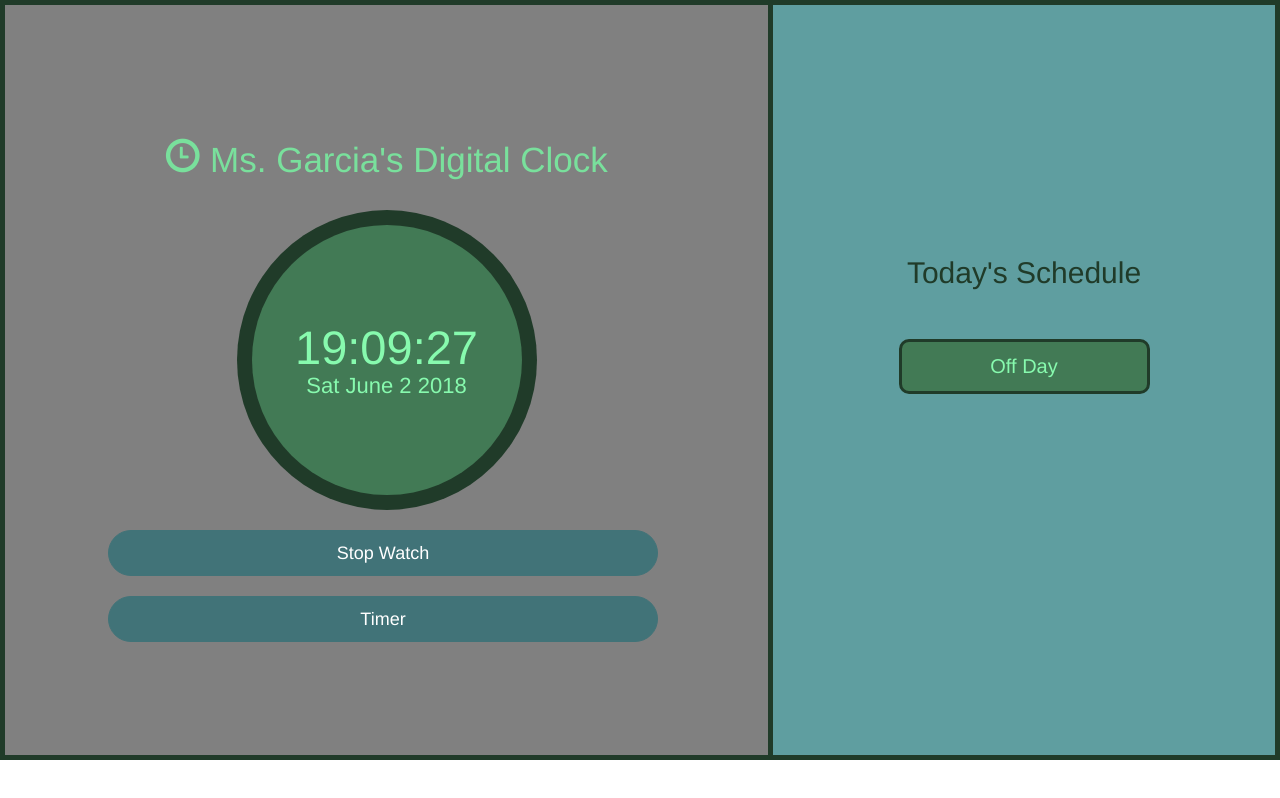
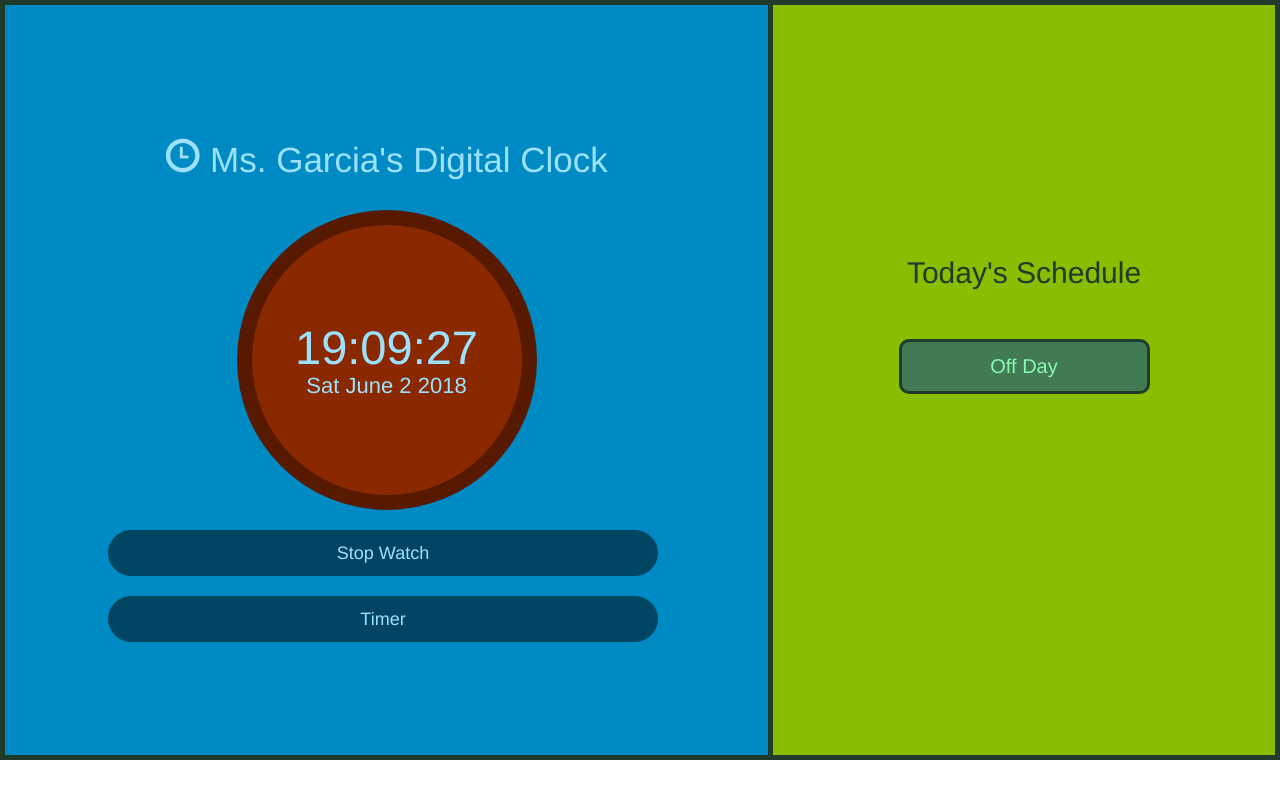
Before and after one commit to karen-edith/clock, a React (Create React App) app in the folder digclock/: page / in a window 1280 px wide. Built offline with nearby package versions, Linux system fonts and the light colour scheme.

Commit message:
styled to match school colors

```diff
--- a/digclock/src/App.css
+++ b/digclock/src/App.css
@@ -5,7 +5,7 @@
 .container {
   width: 60%;
   height: 95vh;
-  background-color:#808080;
+  background-color: #008ac3;
   float:left;
   display: flex;
   flex-direction: column;
@@ -16,7 +16,7 @@
 }
 
 .schedule{
-  background-color: #5F9EA0;
+  background-color: #88bd00;
   width: 40%;
   float: right;
   border: 5px solid #203B29;
@@ -55,7 +55,7 @@
   margin: 0 auto;
   border-radius: 10px;
   margin-bottom: 10px;
-  background-color: #427A55;
+  background-color: #264732;
   color: black;
 }
 
@@ -67,7 +67,7 @@
   text-align: center;
   margin: 0 auto;
   width: 70%;
-  color: #79E09C;
+  color: #9ce2ff;
   margin-bottom: 20px;
 }
 
@@ -80,7 +80,7 @@
   display: flex;
   flex-direction: column;
   justify-content: center;
-  background-color: #203B29;
+  background-color: #571900;
 }
 
 .digitalwatchinner{
@@ -92,7 +92,7 @@
   display: flex;
   flex-direction: column;
   justify-content: center;
-  background-color: #427A55;
+  background-color: #8a2800;
 }
 
 .time{
@@ -100,7 +100,7 @@
   margin: 0 auto;
   width: 100%;
   font-size: 47px;
-  color: #87FAAE;
+  color: #9ce2ff;
 }
 
 .date{
@@ -108,7 +108,7 @@
   margin: 0 auto;
   width: 100%;
   font-size: 22px;
-  color: #87FAAE;
+  color: #9ce2ff;
 }
 
 .btns-container{
@@ -127,9 +127,9 @@
 
 .tbtn{
   margin-top: 20px;
-  background-color: #417378;
-  border: 1px solid #417378;
-  color: white;
+  background-color: #004561;
+  border: 1px solid #004561;
+  color: #9ce2ff;
   border-radius: 30px;
   display: inline-block;
   width: 100%;
@@ -139,9 +139,9 @@
 .ddbtn{
   border-radius: 30px !important;
   margin-top: 20px;
-  background-color: #417378;
-  border: 1px solid #417378;
-  color: white;
+  background-color: #004561;
+  border: 1px solid #004561;
+  color: #9ce2ff;
   display: inline-block;
   text-align: center;
   outline: none;
@@ -149,8 +149,8 @@
 }
 
 .tbtn:hover, .tbtn:active, .ddbtn:hover, .ddbtn:active{
-  background-color: #83a598;
-  border: 1px solid #83a598;
+  background-color: #cd5c5c;
+  border: 1px solid #cd5c5c;
   color:black;
   outline: none !important;
   box-shadow: none !important;
@@ -168,5 +168,6 @@
 .tbtn:focus, .ddbtn:focus {
   outline: none !important;
   box-shadow: none !important;
-  background-color: #c8e2d8;
+  background-color: #db8989;
+  border: 1px solid #db8989;
 }
```
